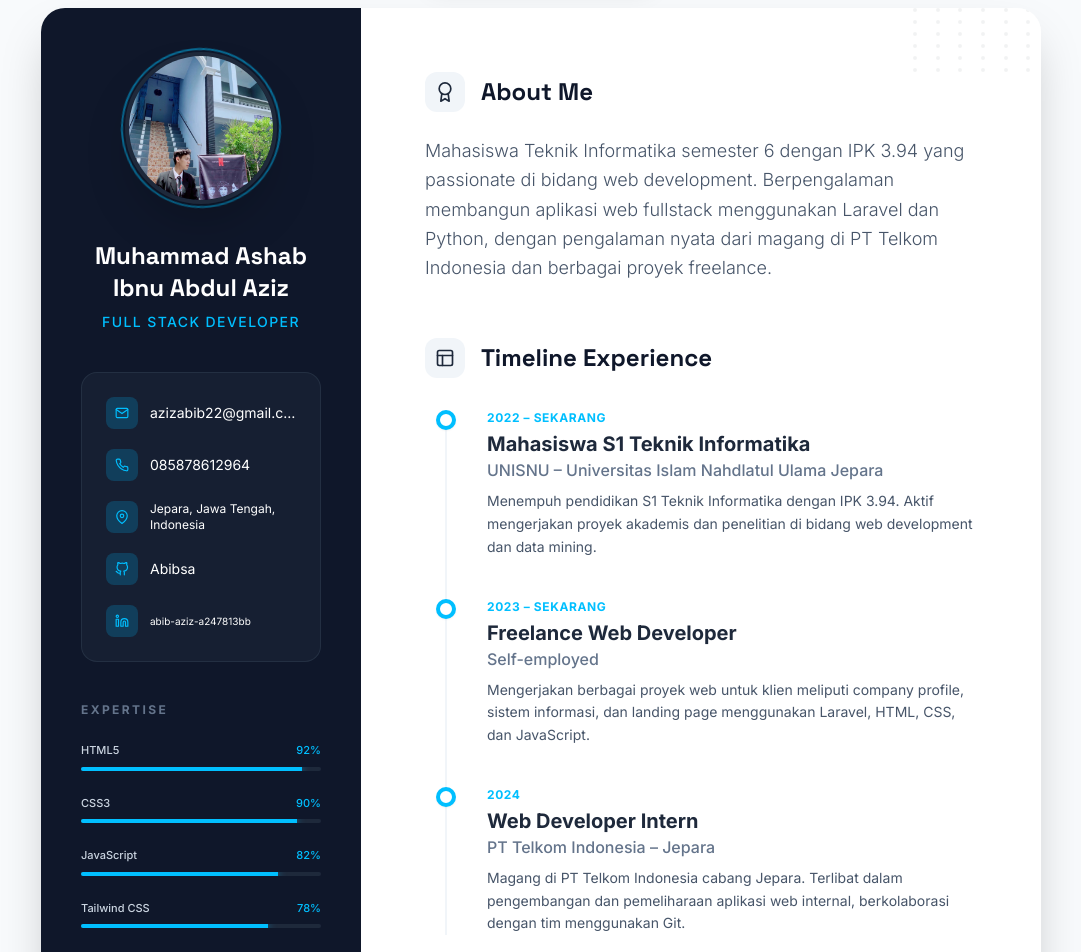
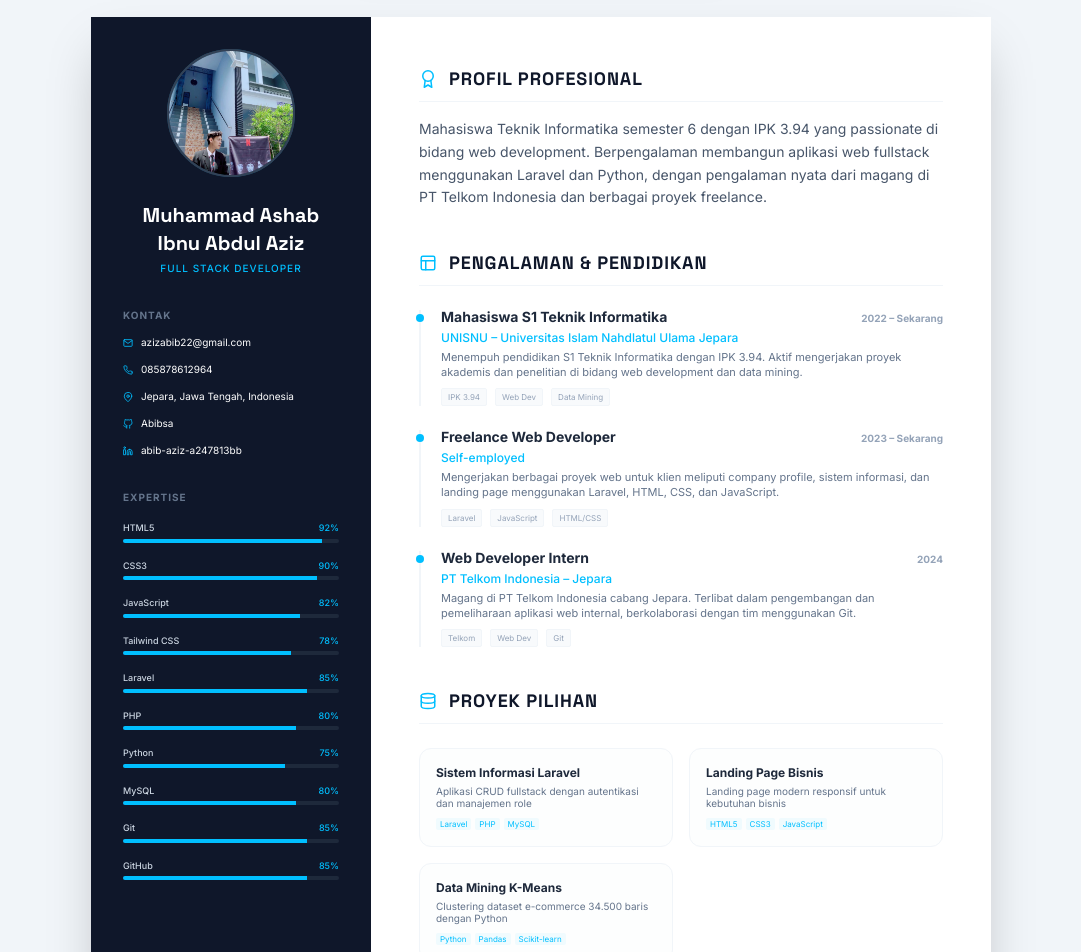
Before and after one commit to Abibsa/abib-portofolio, a Next.js app: page /cv in a window 1280 px wide. Shown: the part 120-1072 px from the top of the page, without its empty margins (99-1180 px from the left). Built offline with nearby package versions, Linux system fonts and the light colour scheme.

Commit message:
Optimizing CV layout: Compact design for 1-2 pages and forced light-mode for printing

```diff
--- a/app/cv/page.tsx
+++ b/app/cv/page.tsx
@@ -6,27 +6,28 @@ import Image from "next/image";
 
 export default function CVPage() {
   return (
-    <div className="bg-slate-50 min-h-screen pt-12 pb-12 text-slate-800 font-sans print:p-0 print:bg-white overflow-hidden">
+    <div className="bg-slate-100 min-h-screen py-10 text-slate-800 font-sans print:p-0 print:bg-white">
 
-      {/* Tombol Cetak (Tetap disembunyikan saat di-print) */}
-      <div className="container mx-auto px-6 mb-8 flex justify-center print:hidden gap-4">
+      {/* Tombol Cetak (Hanya tampil di layar) */}
+      <div className="container mx-auto px-6 mb-6 flex justify-center print:hidden border-b pb-6 border-slate-200">
         <button
           onClick={() => window.print()}
-          className="flex items-center gap-2 px-8 py-3 bg-slate-900 dark:bg-primary text-white rounded-full font-bold shadow-xl hover:scale-105 active:scale-95 transition-all"
+          className="flex items-center gap-2 px-8 py-3 bg-slate-900 text-white rounded-full font-bold shadow-xl hover:scale-105 active:scale-95 transition-all"
         >
-          <FiPrinter /> Cetak CV Futuristik
+          <FiPrinter /> Cetak CV (Hemat Tinta & 1-2 Halaman)
         </button>
       </div>
 
-      <div className="max-w-[1000px] mx-auto bg-white shadow-2xl rounded-3xl overflow-hidden flex flex-col md:flex-row print:shadow-none print:rounded-none print:border-none">
+      {/* CONTAINER UTAMA - Dibuat Fixed Width untuk simulasi A4 */}
+      <div className="max-w-[900px] mx-auto bg-white shadow-2xl flex flex-col md:flex-row print:shadow-none print:max-w-full print:mx-0">
 
-        {/* SIDEBAR (Dark / Techy) */}
-        <aside className="w-full md:w-[320px] bg-slate-900 text-white p-10 flex flex-col items-center shrink-0 print:bg-slate-900 print:text-white">
+        {/* SIDEBAR (Dark - 30% Width) */}
+        <aside className="w-full md:w-[280px] bg-slate-900 text-white p-8 flex flex-col print:bg-slate-900 print:text-white shrink-0 min-h-full">
 
-          {/* Profile Container */}
-          <div className="relative w-40 h-40 mb-8 p-1 group">
-            <div className="absolute inset-0 rounded-full border-2 border-primary/50 animate-spin-slow"></div>
-            <div className="w-full h-full rounded-full overflow-hidden border-4 border-slate-800 shadow-2xl relative z-10">
+          {/* Profile Image - Ukuran lebih kompak */}
+          <div className="relative w-32 h-32 mx-auto mb-6">
+            <div className="absolute inset-0 rounded-full border-2 border-primary/30"></div>
+            <div className="w-full h-full rounded-full overflow-hidden border-2 border-slate-700 relative z-10">
                <Image
                 src="/5fa491a0-51ff-49c0-a115-29e49e89f0ff.jpeg"
                 alt={personalInfo.nama}
@@ -36,115 +37,109 @@ export default function CVPage() {
             </div>
           </div>
 
-          <div className="text-center mb-10">
-            <h1 className="text-2xl font-bold font-heading mb-2">{personalInfo.nama}</h1>
-            <p className="text-primary font-medium tracking-widest text-sm uppercase">{personalInfo.title}</p>
+          <div className="text-center mb-8">
+            <h1 className="text-xl font-bold font-heading mb-1">{personalInfo.nama}</h1>
+            <p className="text-primary font-medium tracking-widest text-[10px] uppercase">{personalInfo.title}</p>
           </div>
 
-          {/* Contact Details Card */}
-          <div className="w-full space-y-5 text-sm bg-slate-800/50 p-6 rounded-2xl border border-slate-700/50 mb-10">
-            <div className="flex items-center gap-3">
-              <div className="w-8 h-8 rounded-lg bg-primary/20 text-primary flex items-center justify-center shrink-0"><FiMail size={14}/></div>
-              <span className="truncate">{personalInfo.email}</span>
+          {/* Contact Details - Lebih Rapat */}
+          <div className="space-y-3 mb-8">
+            <h3 className="text-[10px] font-bold uppercase tracking-widest text-slate-500 mb-2">Kontak</h3>
+            <div className="flex items-center gap-2 text-[10px]">
+              <FiMail className="text-primary shrink-0"/> <span className="truncate">{personalInfo.email}</span>
             </div>
-            <div className="flex items-center gap-3">
-              <div className="w-8 h-8 rounded-lg bg-primary/20 text-primary flex items-center justify-center shrink-0"><FiPhone size={14}/></div>
-              <span>{personalInfo.phone}</span>
+            <div className="flex items-center gap-2 text-[10px]">
+              <FiPhone className="text-primary shrink-0"/> <span>{personalInfo.phone}</span>
             </div>
-            <div className="flex items-center gap-3">
-              <div className="w-8 h-8 rounded-lg bg-primary/20 text-primary flex items-center justify-center shrink-0"><FiMapPin size={14}/></div>
-              <span className="text-xs">{personalInfo.lokasi}</span>
+            <div className="flex items-center gap-2 text-[10px]">
+              <FiMapPin className="text-primary shrink-0"/> <span>{personalInfo.lokasi}</span>
             </div>
-            <div className="flex items-center gap-3">
-              <div className="w-8 h-8 rounded-lg bg-primary/20 text-primary flex items-center justify-center shrink-0"><FiGithub size={14}/></div>
-              <span>Abibsa</span>
+            <div className="flex items-center gap-2 text-[10px]">
+              <FiGithub className="text-primary shrink-0"/> <span>Abibsa</span>
             </div>
-            <div className="flex items-center gap-3">
-              <div className="w-8 h-8 rounded-lg bg-primary/20 text-primary flex items-center justify-center shrink-0"><FiLinkedin size={14}/></div>
-              <span className="text-[10px]">abib-aziz-a247813bb</span>
+            <div className="flex items-center gap-2 text-[10px]">
+              <FiLinkedin className="text-primary shrink-0"/> <span>abib-aziz-a247813bb</span>
             </div>
           </div>
 
-          {/* Expert Skills Visual */}
-          <div className="w-full">
-            <h3 className="text-xs font-bold uppercase tracking-[0.2em] mb-6 text-slate-500">Expertise</h3>
-            <div className="space-y-6">
+          {/* Expert Skills Visual - Lebih Kompak */}
+          <div className="mb-8">
+            <h3 className="text-[10px] font-bold uppercase tracking-widest text-slate-500 mb-4">Expertise</h3>
+            <div className="space-y-4">
               {skills.map(skill => (
                 <div key={skill.name}>
-                  <div className="flex justify-between text-[11px] mb-2 font-medium">
+                  <div className="flex justify-between text-[9px] mb-1 font-medium">
                     <span className="text-slate-300">{skill.name}</span>
                     <span className="text-primary">{skill.level}%</span>
                   </div>
                   <div className="h-1 w-full bg-slate-800 rounded-full overflow-hidden">
-                    <div className="h-full bg-primary shadow-[0_0_8px_rgba(0,191,255,0.8)]" style={{ width: `${skill.level}%` }}></div>
+                    <div className="h-full bg-primary" style={{ width: `${skill.level}%` }}></div>
                   </div>
                 </div>
               ))}
             </div>
           </div>
 
-          <div className="mt-auto pt-10 text-[10px] text-slate-600 text-center uppercase tracking-widest">
-            Generated by Ashab Dev
+          <div className="mt-auto pt-6 text-[8px] text-slate-500 text-center uppercase tracking-widest">
+            {personalInfo.nama} Portfolio
           </div>
         </aside>
 
-        {/* MAIN CONTENT (Clean / Modern) */}
-        <main className="flex-1 p-12 md:p-16 relative bg-white overflow-hidden">
-          {/* Subtle dotted background decoration */}
-          <div className="absolute top-0 right-0 w-32 h-32 opacity-5 pointer-events-none">
-            <div className="grid grid-cols-6 gap-2">
-              {Array.from({ length: 36 }).map((_, i) => (
-                <div key={i} className="w-1 h-1 bg-slate-900 rounded-full" />
-              ))}
+        {/* MAIN CONTENT (White - 70% Width) */}
+        <main className="flex-1 p-10 md:p-12 relative bg-white print:p-8">
+          {/* Section: Profile Summary */}
+          <section className="mb-10">
+            <div className="flex items-center gap-3 mb-4 border-b border-slate-100 pb-2">
+               <FiAward className="text-primary" size={18}/>
+               <h3 className="text-lg font-bold font-heading text-slate-900 uppercase tracking-wider">Profil Profesional</h3>
             </div>
-          </div>
-
-          {/* Section: Profile */}
-          <section className="mb-14">
-            <div className="flex items-center gap-4 mb-6">
-               <div className="w-10 h-10 rounded-xl bg-slate-100 flex items-center justify-center text-slate-800"><FiAward size={20}/></div>
-               <h3 className="text-2xl font-bold font-heading text-slate-900">About Me</h3>
-            </div>
-            <p className="text-slate-600 leading-relaxed text-lg font-light">
+            <p className="text-slate-600 leading-relaxed text-sm">
               {personalInfo.bio}
             </p>
           </section>
 
-          {/* Section: Experience */}
-          <section className="mb-14">
-            <div className="flex items-center gap-4 mb-8">
-               <div className="w-10 h-10 rounded-xl bg-slate-100 flex items-center justify-center text-slate-800"><FiLayout size={20}/></div>
-               <h3 className="text-2xl font-bold font-heading text-slate-900">Timeline Experience</h3>
+          {/* Section: Professional Experience */}
+          <section className="mb-10">
+            <div className="flex items-center gap-3 mb-6 border-b border-slate-100 pb-2">
+               <FiLayout className="text-primary" size={18}/>
+               <h3 className="text-lg font-bold font-heading text-slate-900 uppercase tracking-wider">Pengalaman & Pendidikan</h3>
             </div>
-            <div className="space-y-10 border-l-2 border-slate-100 ml-5 relative">
+            <div className="space-y-6">
               {experiences.map((exp, i) => (
-                <div key={i} className="relative pl-10 group">
-                  <div className="absolute -left-[11px] top-0 w-5 h-5 rounded-full bg-white border-4 border-primary shadow-sm group-hover:scale-125 transition-transform"></div>
-                  <div className="flex flex-col mb-1">
-                    <span className="text-xs font-bold text-primary mb-1 uppercase tracking-wider">{exp.tahun}</span>
-                    <h4 className="text-xl font-bold text-slate-800">{exp.posisi}</h4>
-                    <p className="text-slate-500 font-medium">{exp.tempat}</p>
+                <div key={i} className="relative pl-5 border-l-2 border-slate-100">
+                  <div className="absolute -left-[5px] top-1 w-2 h-2 rounded-full bg-primary"></div>
+                  <div className="flex justify-between items-baseline mb-1">
+                    <h4 className="text-sm font-bold text-slate-800 leading-none">{exp.posisi}</h4>
+                    <span className="text-[10px] font-bold text-slate-400">{exp.tahun}</span>
                   </div>
-                  <p className="text-slate-600 text-sm leading-relaxed mt-2">{exp.desc}</p>
+                  <p className="text-xs text-primary font-medium mb-1">{exp.tempat}</p>
+                  <p className="text-slate-500 text-[11px] leading-snug">{exp.desc}</p>
+                  {exp.tags && (
+                    <div className="flex gap-2 mt-2">
+                       {exp.tags.map(tag => (
+                         <span key={tag} className="text-[8px] px-1.5 py-0.5 bg-slate-50 text-slate-400 rounded-sm border border-slate-100">{tag}</span>
+                       ))}
+                    </div>
+                  )}
                 </div>
               ))}
             </div>
           </section>
 
-          {/* Section: Featured Projects */}
-          <section>
-            <div className="flex items-center gap-4 mb-8">
-               <div className="w-10 h-10 rounded-xl bg-slate-100 flex items-center justify-center text-slate-800"><FiDatabase size={20}/></div>
-               <h3 className="text-2xl font-bold font-heading text-slate-900">Selected Projects</h3>
+          {/* Section: Selected Projects */}
+          <section className="mb-10">
+            <div className="flex items-center gap-3 mb-6 border-b border-slate-100 pb-2">
+               <FiDatabase className="text-primary" size={18}/>
+               <h3 className="text-lg font-bold font-heading text-slate-900 uppercase tracking-wider">Proyek Pilihan</h3>
             </div>
-            <div className="grid grid-cols-1 sm:grid-cols-2 gap-6">
-              {projects.map((proj, i) => (
-                <div key={i} className="p-6 border border-slate-100 rounded-2xl bg-slate-50/50 hover:bg-slate-50 hover:border-primary/20 transition-all group">
-                   <h4 className="font-bold text-slate-800 mb-2 group-hover:text-primary transition-colors">{proj.title}</h4>
-                   <p className="text-xs text-slate-500 mb-4 line-clamp-2">{proj.desc}</p>
-                   <div className="flex flex-wrap gap-2">
+            <div className="grid grid-cols-2 gap-4">
+              {projects.slice(0, 4).map((proj, i) => (
+                <div key={i} className="p-4 border border-slate-100 rounded-xl bg-slate-50/30 group">
+                   <h4 className="text-xs font-bold text-slate-800 mb-1">{proj.title}</h4>
+                   <p className="text-[10px] text-slate-500 leading-tight mb-2">{proj.desc}</p>
+                   <div className="flex flex-wrap gap-1">
                       {proj.tech.slice(0, 3).map(t => (
-                        <span key={t} className="text-[9px] px-2 py-0.5 bg-white text-slate-500 rounded-md border border-slate-100 font-bold">{t}</span>
+                        <span key={t} className="text-[8px] text-primary bg-primary/5 px-1 rounded-sm">{t}</span>
                       ))}
                    </div>
                 </div>
@@ -152,15 +147,15 @@ export default function CVPage() {
             </div>
           </section>
 
-          {/* Education Summary */}
-          <div className="mt-16 p-6 rounded-2xl bg-primary/5 border border-primary/10 flex items-center justify-between">
+          {/* Education Mini Stats */}
+          <div className="mt-10 p-4 rounded-xl bg-slate-900 text-white flex items-center justify-between">
               <div>
-                <p className="text-[10px] font-bold text-primary uppercase tracking-widest mb-1">Currently Studying at</p>
-                <p className="text-sm font-bold text-slate-800">{personalInfo.kampus}</p>
+                <p className="text-[8px] font-bold text-primary uppercase tracking-widest mb-0.5">Education Degree</p>
+                <p className="text-xs font-bold text-white uppercase">{personalInfo.jurusan}</p>
               </div>
               <div className="text-right">
-                <p className="text-2xl font-bold text-primary">{personalInfo.ipk}</p>
-                <p className="text-[10px] font-bold text-slate-400 uppercase tracking-widest">GPA</p>
+                <p className="text-xl font-bold text-primary leading-none">{personalInfo.ipk}</p>
+                <p className="text-[8px] font-bold text-slate-400 uppercase tracking-widest">Cumulative GPA</p>
               </div>
           </div>
         </main>
```
